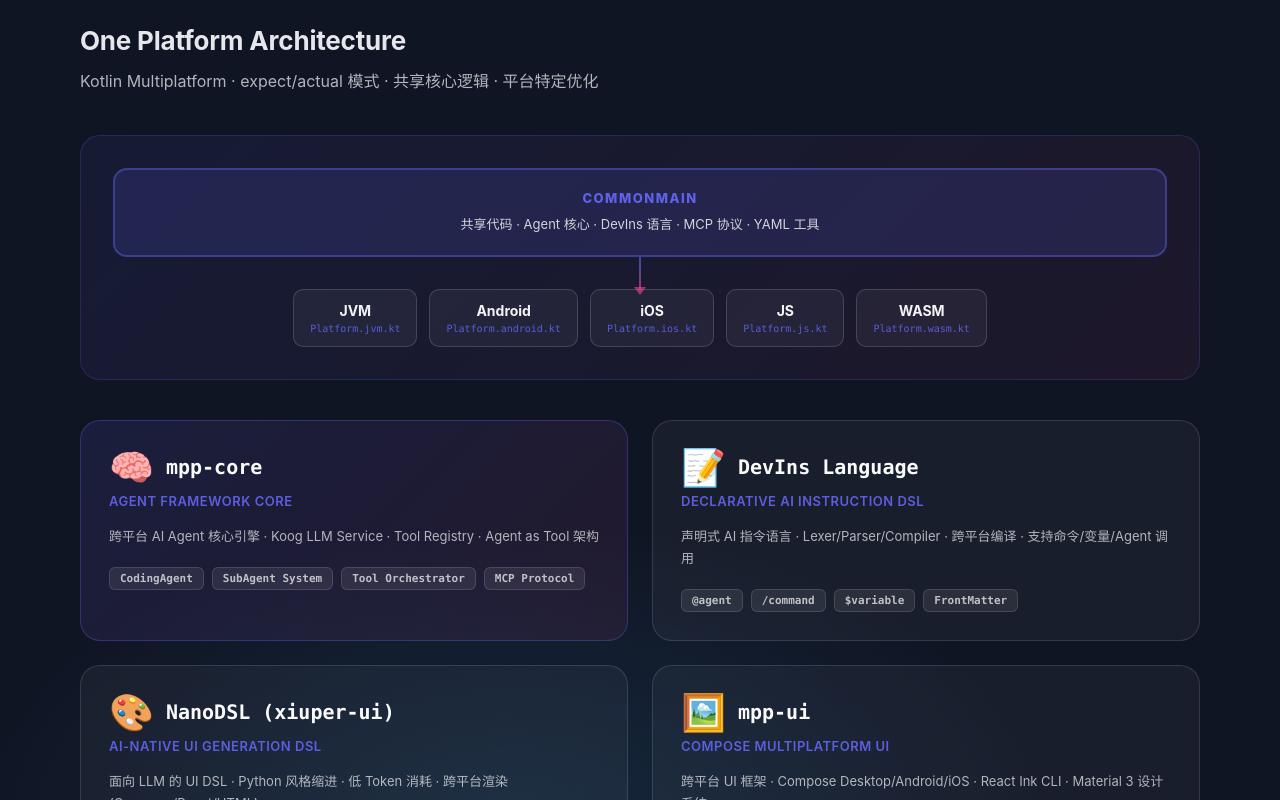
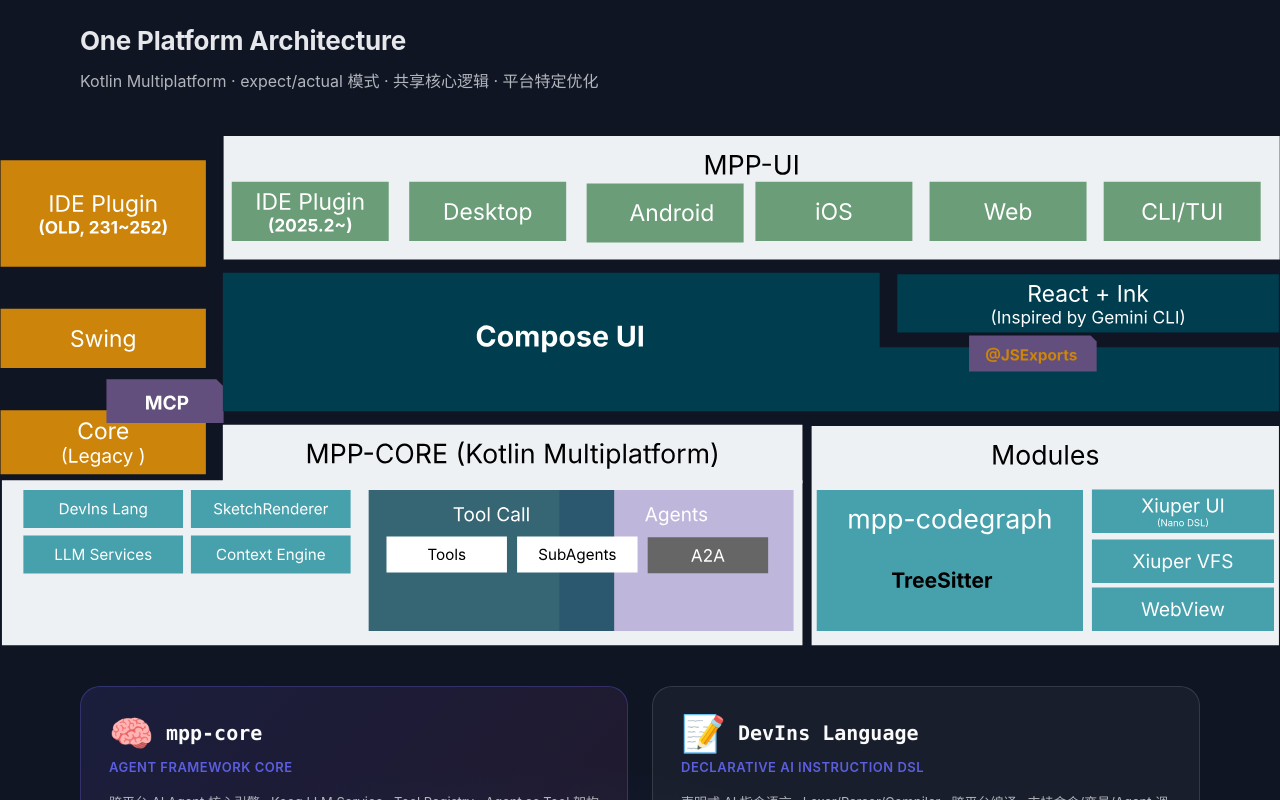
Before and after one commit to phodal/xiuper.com, a React (Vite) app: page / in a window 1280 px wide. Shown: the part 2680-3480 px from the top of the page. Built offline with nearby package versions, Linux system fonts and the light colour scheme.

Commit message:
chore: update for arch svg

```diff
--- a/src/LandingPage.tsx
+++ b/src/LandingPage.tsx
@@ -323,39 +323,18 @@
             <p className="xu-section__desc">
               Kotlin Multiplatform · expect/actual 模式 · 共享核心逻辑 · 平台特定优化
             </p>
+          </div>
 
-            {/* Architecture Overview */}
-            <div className="xu-kmp-arch">
-              <div className="xu-kmp-layer xu-kmp-layer--common">
-                <div className="xu-kmp-layer__label">commonMain</div>
-                <div className="xu-kmp-layer__desc">
-                  共享代码 · Agent 核心 · DevIns 语言 · MCP 协议 · YAML 工具
-                </div>
-              </div>
-              <div className="xu-kmp-arrow-down" />
-              <div className="xu-kmp-targets">
-                <div className="xu-kmp-target">
-                  <div className="xu-kmp-target__name">JVM</div>
-                  <div className="xu-kmp-target__impl">Platform.jvm.kt</div>
-                </div>
-                <div className="xu-kmp-target">
-                  <div className="xu-kmp-target__name">Android</div>
-                  <div className="xu-kmp-target__impl">Platform.android.kt</div>
-                </div>
-                <div className="xu-kmp-target">
-                  <div className="xu-kmp-target__name">iOS</div>
-                  <div className="xu-kmp-target__impl">Platform.ios.kt</div>
-                </div>
-                <div className="xu-kmp-target">
-                  <div className="xu-kmp-target__name">JS</div>
-                  <div className="xu-kmp-target__impl">Platform.js.kt</div>
-                </div>
-                <div className="xu-kmp-target">
-                  <div className="xu-kmp-target__name">WASM</div>
-                  <div className="xu-kmp-target__impl">Platform.wasm.kt</div>
-                </div>
-              </div>
-            </div>
+          {/* Architecture Overview - Full Width */}
+          <div className="xu-kmp-arch">
+            <img
+              src="/xiuper-arch.svg"
+              alt="Xiuper Platform Architecture - Kotlin Multiplatform"
+              className="xu-arch-diagram"
+            />
+          </div>
+
+          <div className="xu-container">
 
             {/* Core Modules */}
             <div className="xu-core-modules">
--- a/src/index.css
+++ b/src/index.css
@@ -671,14 +671,11 @@
 
 /* Architecture Diagram */
 .xu-arch-diagram {
-  margin-top: 28px;
-  display: flex;
-  flex-direction: column;
-  gap: 12px;
-  padding: 20px;
-  border-radius: 16px;
-  background: rgba(255, 255, 255, 0.03);
-  border: 1px solid rgba(255, 255, 255, 0.1);
+  width: 100%;
+  height: auto;
+  display: block;
+  margin: 0;
+  padding: 0;
 }
 
 .xu-arch-layer {
@@ -1085,10 +1082,17 @@
 /* KMP Architecture */
 .xu-kmp-arch {
   margin: 40px 0;
-  padding: 32px;
-  border-radius: 20px;
-  background: linear-gradient(135deg, rgba(99, 102, 241, 0.08), rgba(236, 72, 153, 0.06));
-  border: 1px solid rgba(99, 102, 241, 0.2);
+  padding: 0;
+  width: 100vw;
+  position: relative;
+  left: 50%;
+  right: 50%;
+  margin-left: -50vw;
+  margin-right: -50vw;
+  display: flex;
+  justify-content: center;
+  align-items: center;
+  overflow: hidden;
 }
 
 .xu-kmp-layer {
@@ -1530,7 +1534,11 @@
     max-width: 30px;
   }
   .xu-kmp-arch {
-    padding: 24px 20px;
+    margin: 32px 0;
+  }
+  .xu-arch-diagram {
+    width: 100%;
+    height: auto;
   }
   .xu-kmp-targets {
     gap: 8px;
```
Also changed, not shown: public/xiuper-arch.svg (added).
